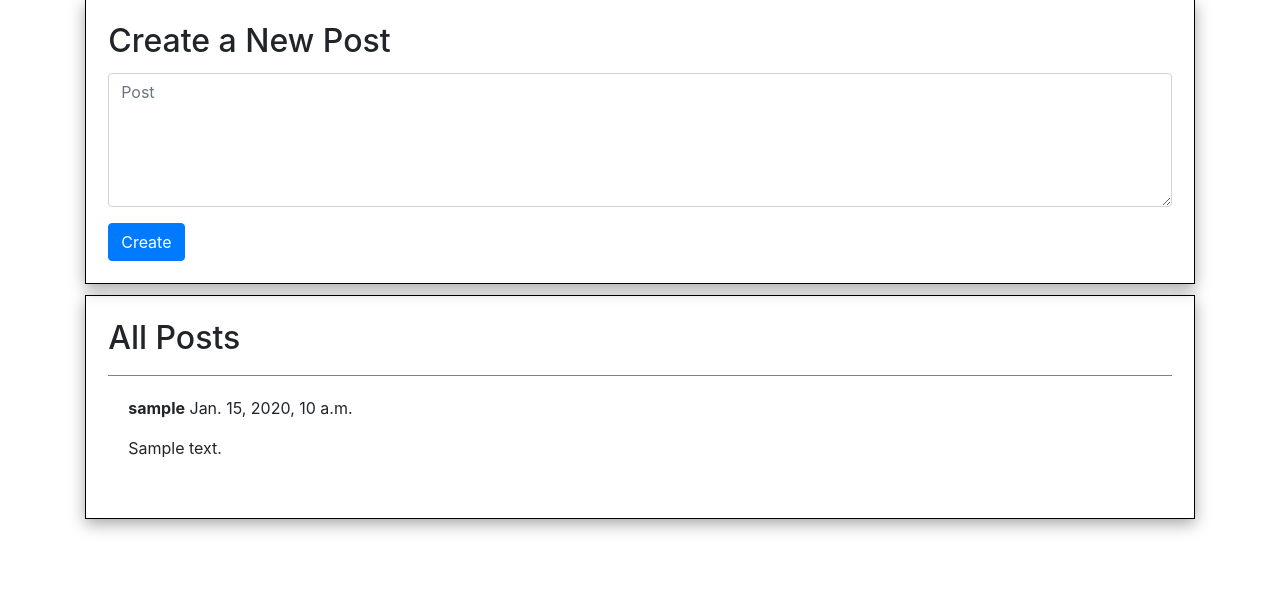
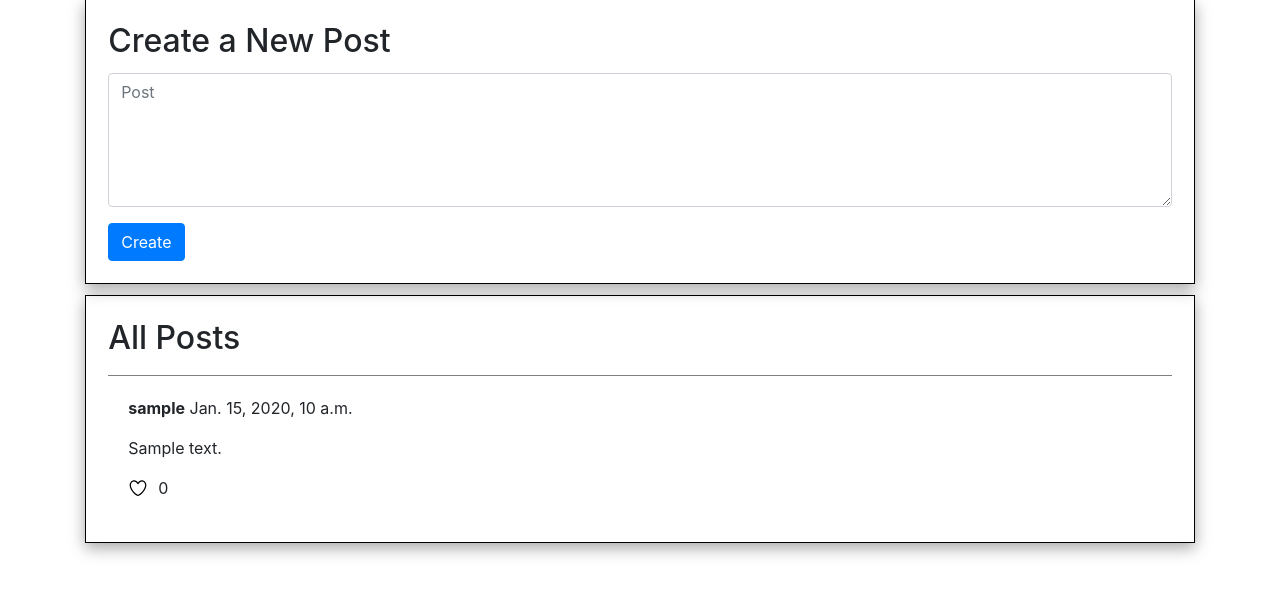
Before and after one commit to dudujunior12/cs50w-project4-network, a Django app: page / in a window 1280 px wide. Shown: the part 83-678 px from the top of the page. Run offline with Django 3.2, Linux system fonts and the light colour scheme; tables that the repository leaves empty hold one stand-in row (values such as "Sample post"); some libraries are stand-ins or nearby versions.

Commit message:
feat: added like button and like counter

```diff
--- a/network/static/network/styles.css
+++ b/network/static/network/styles.css
@@ -1,3 +1,9 @@
+/* Layout */
+
+.container{
+    margin-top: 2%;
+}
+
 /* Add border to div */
 
 .div-border{
@@ -8,8 +14,8 @@
 
 /* Index Page */
 
-.container{
-    margin-top: 2%;
+svg{
+    width: 1.25em;
 }
 
 .create-post h2{
@@ -28,3 +34,14 @@
     border-top: 1px solid grey;
     padding: 20px 20px;
 }
+
+.like{
+    display: flex;
+    align-items: center;
+    gap: 10px;
+}
+
+.like p{
+    margin: 0;
+    padding: 0;
+}
--- a/network/templates/network/index.html
+++ b/network/templates/network/index.html
@@ -19,6 +19,12 @@
         <div class="post">
             <p><strong>{{ post.user.username }}</strong>  {{ post.post_date }}</p>
             <p>{{ post.post_text }}</p>
+            <div class="like">
+                <svg viewBox="0 0 24 24" aria-hidden="true" class="r-4qtqp9 r-yyyyoo r-1xvli5t r-dnmrzs r-bnwqim r-1plcrui r-lrvibr r-1hdv0qi">
+                    <g><path d="M12 21.638h-.014C9.403 21.59 1.95 14.856 1.95 8.478c0-3.064 2.525-5.754 5.403-5.754 2.29 0 3.83 1.58 4.646 2.73.814-1.148 2.354-2.73 4.645-2.73 2.88 0 5.404 2.69 5.404 5.755 0 6.376-7.454 13.11-10.037 13.157H12zM7.354 4.225c-2.08 0-3.903 1.988-3.903 4.255 0 5.74 7.034 11.596 8.55 11.658 1.518-.062 8.55-5.917 8.55-11.658 0-2.267-1.823-4.255-3.903-4.255-2.528 0-3.94 2.936-3.952 2.965-.23.562-1.156.562-1.387 0-.014-.03-1.425-2.965-3.954-2.965z"></path></g>
+                </svg>
+                <p>0</p>
+            </div>
         </div>
     {% endfor %}
 </div>
```
